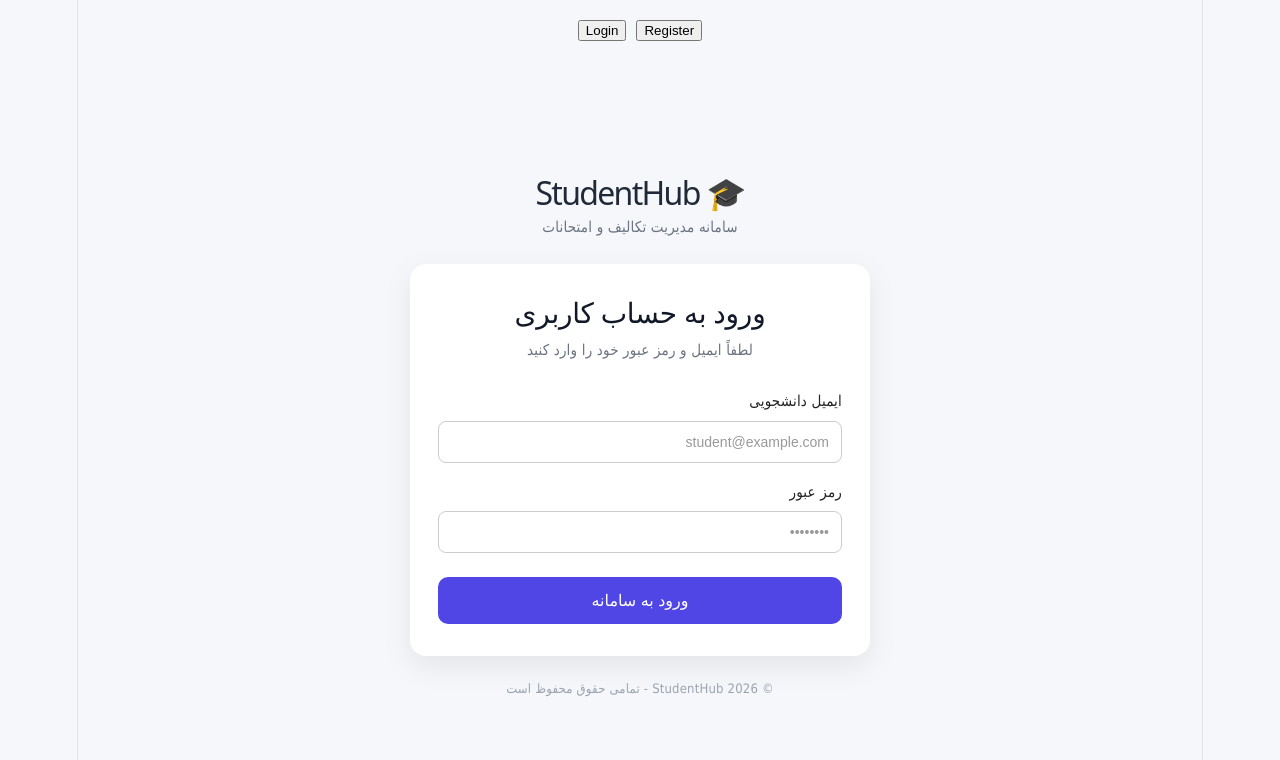
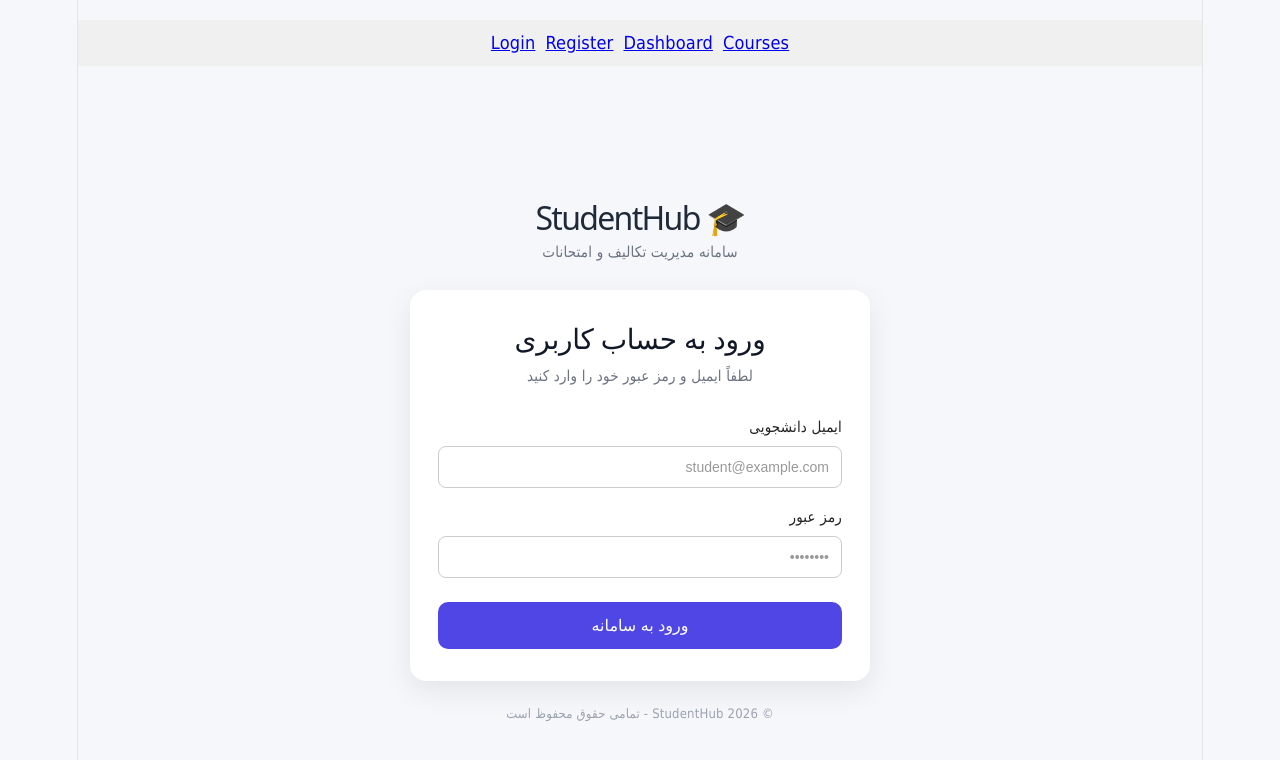
Before and after one commit to sagharfrhni/student-insights, a React app in the folder frontend/: page / in a window 1280 px wide. Shown: the top 760 px of the page. Built offline with nearby package versions, Linux system fonts and the light colour scheme; the HTML template or start-up script is replaced by a standard one.

Commit message:
feat: add routing for courses page

```diff
--- a/frontend/src/App.jsx
+++ b/frontend/src/App.jsx
@@ -1,18 +1,34 @@
-import { useState } from "react";
+import React from 'react';
+import { BrowserRouter as Router, Routes, Route, Link } from 'react-router-dom';
 import LoginPage from "./pages/LoginPage";
 import RegisterPage from "./pages/RegisterPage";
+import CoursesPage from "./pages/CoursesPage";
+import DashboardPage from "./pages/DashboardPage";
 
-export default function App() {
-  const [currentPage, setCurrentPage] = useState("login");
+function App() {
+  return (
+    <Router>
+      <div>
+        {/* این بخش منوی ناوبری موقت برای تست است */}
+        <nav style={{ display: "flex", gap: "10px", justifyContent: "center", marginTop: "20px", padding: "10px", background: "#f0f0f0" }}>
+          <Link to="/login">Login</Link>
+          <Link to="/register">Register</Link>
+          <Link to="/dashboard">Dashboard</Link>
+          <Link to="/courses">Courses</Link>
+        </nav>
 
-  return (
-    <div>
-      <div style={{ display: "flex", gap: "10px", justifyContent: "center", marginTop: "20px" }}>
-        <button onClick={() => setCurrentPage("login")}>Login</button>
-        <button onClick={() => setCurrentPage("register")}>Register</button>
+        {/* بخش اصلی مدیریت مسیرها */}
+        <Routes>
+          <Route path="/login" element={<LoginPage />} />
+          <Route path="/register" element={<RegisterPage />} />
+          <Route path="/dashboard" element={<DashboardPage />} />
+          <Route path="/courses" element={<CoursesPage />} />
+          {/* مسیر پیش‌فرض: اگر هیچکدام نبود برود به لاگین */}
+          <Route path="/" element={<LoginPage />} />
+        </Routes>
       </div>
-
-      {currentPage === "login" ? <LoginPage /> : <RegisterPage />}
-    </div>
+    </Router>
   );
 }
+
+export default App;
```
